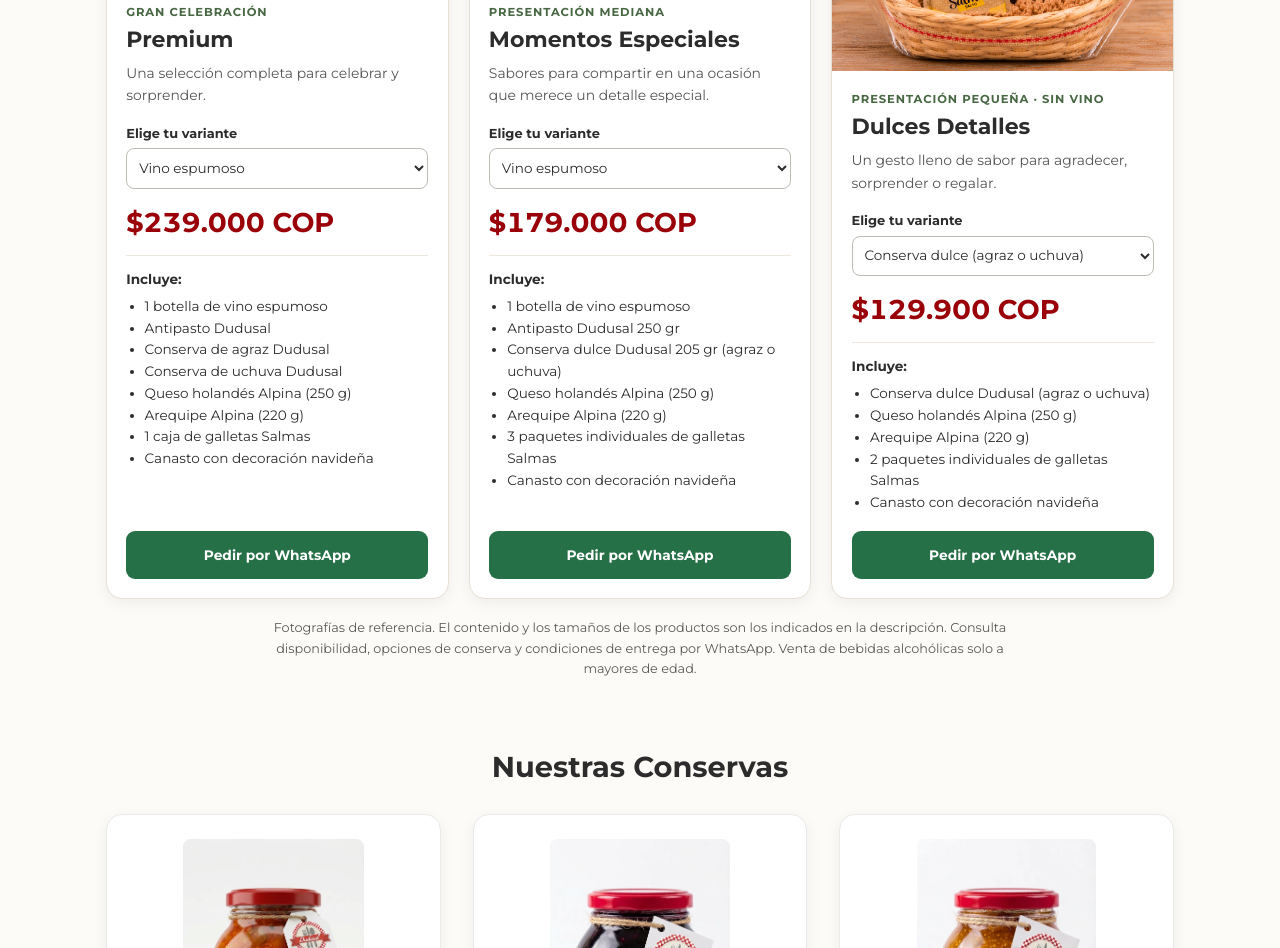
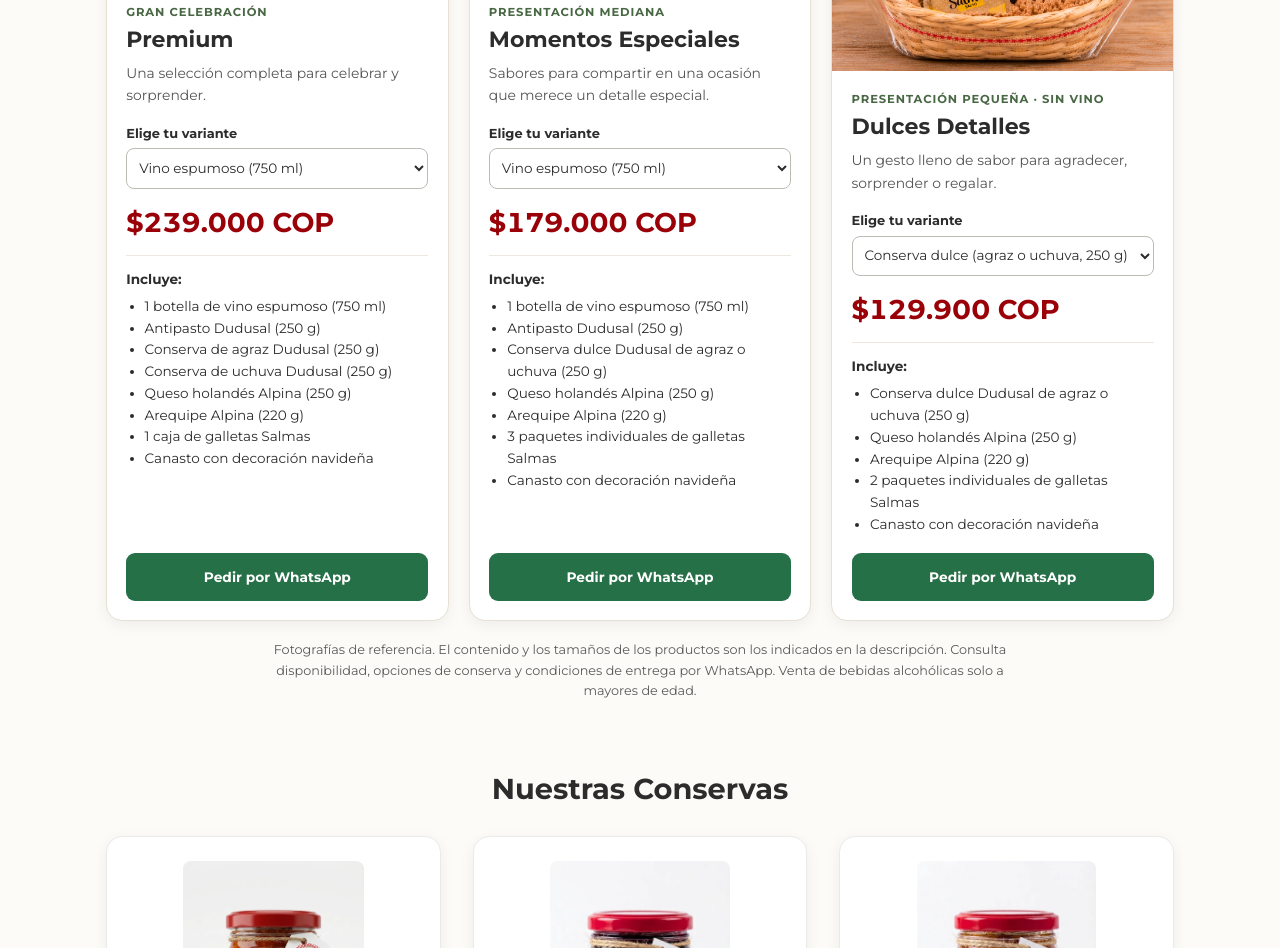
Before and after one commit to SoyAlexandra/dudusal-col, a plain HTML site: page index.html in a window 1280 px wide. Shown: the part 1047-1995 px from the top of the page. Drawn offline with Linux system fonts and the light colour scheme.

Commit message:
Actualizacion de gramajes y volumen de vinos en anchetas

```diff
--- a/index.html
+++ b/index.html
@@ -313,7 +313,7 @@
       <p>Disfruta nuestras recetas artesanales sin preservantes. Explora cómo servirlas en tus eventos festivos o en tu casa.</p>
       <a class="gift-cta" href="#anchetas">Descubre nuestras anchetas de Navidad</a>
     </section>
-    <!-- ANCHETAS GOURMET CELEBRACIONES ESPECIALES -->
+    <!-- ANCHETAS GOURMET NAVIDAD 2026 -->
     <section class="gift-section" id="anchetas" aria-labelledby="gift-title">
       <div class="gift-intro">
         <div class="gift-kicker">Colección Especial</div>
@@ -328,10 +328,10 @@
             <h3>Premium</h3>
             <p class="gift-description">Una selección completa para celebrar y sorprender.</p>
             <label class="gift-label" for="gift-premium">Elige tu variante</label>
-            <select class="gift-variant" id="gift-premium"><option value="premium-espumoso" data-price="239000">Vino espumoso</option><option value="premium-gato-negro" data-price="259900">Vino Gato Negro</option></select>
+            <select class="gift-variant" id="gift-premium"><option value="premium-espumoso" data-price="239000">Vino espumoso (750 ml)</option><option value="premium-gato-negro" data-price="259900">Vino Gato Negro (750 ml)</option></select>
             <div class="gift-price" aria-live="polite">$239.000 COP</div>
-            <div class="gift-includes"><strong>Incluye:</strong><ul><li class="gift-variable">1 botella de vino espumoso</li><li>Antipasto Dudusal</li><li>Conserva de agraz Dudusal</li><li>Conserva de uchuva Dudusal</li><li>Queso holandés Alpina (250 g)</li><li>Arequipe Alpina (220 g)</li><li>1 caja de galletas Salmas</li><li>Canasto con decoración navideña</li></ul></div>
-            <a class="gift-order" href="https://wa.me/573114870635?text=Hola%20DUDUSAL%2C%20me%20interesa%20la%20ancheta%20Premium%20-%20Vino%20espumoso%20%28%24239.000%20COP%29.%20%C2%BFMe%20confirman%20disponibilidad%20y%20entrega%3F" target="_blank" rel="noopener noreferrer">Pedir por WhatsApp</a>
+            <div class="gift-includes"><strong>Incluye:</strong><ul><li class="gift-variable">1 botella de vino espumoso (750 ml)</li><li>Antipasto Dudusal (250 g)</li><li>Conserva de agraz Dudusal (250 g)</li><li>Conserva de uchuva Dudusal (250 g)</li><li>Queso holandés Alpina (250 g)</li><li>Arequipe Alpina (220 g)</li><li>1 caja de galletas Salmas</li><li>Canasto con decoración navideña</li></ul></div>
+            <a class="gift-order" href="https://wa.me/573114870635?text=Hola%20DUDUSAL%2C%20me%20interesa%20la%20ancheta%20Premium%20-%20Vino%20espumoso%20%28750%20ml%29%20%28%24239.000%20COP%29.%20%C2%BFMe%20confirman%20disponibilidad%20y%20entrega%3F" target="_blank" rel="noopener noreferrer">Pedir por WhatsApp</a>
           </div>
         </article>
         <article class="gift-card" data-gift="momentos">
@@ -341,10 +341,10 @@
             <h3>Momentos Especiales</h3>
             <p class="gift-description">Sabores para compartir en una ocasión que merece un detalle especial.</p>
             <label class="gift-label" for="gift-momentos">Elige tu variante</label>
-            <select class="gift-variant" id="gift-momentos"><option value="momentos-espumoso" data-price="179000">Vino espumoso</option><option value="momentos-gato-negro" data-price="199000">Vino Gato Negro</option></select>
+            <select class="gift-variant" id="gift-momentos"><option value="momentos-espumoso" data-price="179000">Vino espumoso (750 ml)</option><option value="momentos-gato-negro" data-price="199000">Vino Gato Negro (750 ml)</option></select>
             <div class="gift-price" aria-live="polite">$179.000 COP</div>
-            <div class="gift-includes"><strong>Incluye:</strong><ul><li class="gift-variable">1 botella de vino espumoso</li><li>Antipasto Dudusal 250 gr</li><li>Conserva dulce Dudusal 205 gr (agraz o uchuva)</li><li>Queso holandés Alpina (250 g)</li><li>Arequipe Alpina (220 g)</li><li>3 paquetes individuales de galletas Salmas</li><li>Canasto con decoración navideña</li></ul></div>
-            <a class="gift-order" href="https://wa.me/573114870635?text=Hola%20DUDUSAL%2C%20me%20interesa%20la%20ancheta%20Momentos%20Especiales%20-%20Vino%20espumoso%20%28%24179.000%20COP%29.%20%C2%BFMe%20confirman%20disponibilidad%20y%20entrega%3F" target="_blank" rel="noopener noreferrer">Pedir por WhatsApp</a>
+            <div class="gift-includes"><strong>Incluye:</strong><ul><li class="gift-variable">1 botella de vino espumoso (750 ml)</li><li>Antipasto Dudusal (250 g)</li><li>Conserva dulce Dudusal de agraz o uchuva (250 g)</li><li>Queso holandés Alpina (250 g)</li><li>Arequipe Alpina (220 g)</li><li>3 paquetes individuales de galletas Salmas</li><li>Canasto con decoración navideña</li></ul></div>
+            <a class="gift-order" href="https://wa.me/573114870635?text=Hola%20DUDUSAL%2C%20me%20interesa%20la%20ancheta%20Momentos%20Especiales%20-%20Vino%20espumoso%20%28750%20ml%29%20%28%24179.000%20COP%29.%20%C2%BFMe%20confirman%20disponibilidad%20y%20entrega%3F" target="_blank" rel="noopener noreferrer">Pedir por WhatsApp</a>
           </div>
         </article>
         <article class="gift-card" data-gift="detalles">
@@ -354,10 +354,10 @@
             <h3>Dulces Detalles</h3>
             <p class="gift-description">Un gesto lleno de sabor para agradecer, sorprender o regalar.</p>
             <label class="gift-label" for="gift-detalles">Elige tu variante</label>
-            <select class="gift-variant" id="gift-detalles"><option value="detalles-agraz" data-price="129900">Conserva dulce (agraz o uchuva)</option><option value="detalles-antipasto" data-price="129900">Antipasto</option></select>
+            <select class="gift-variant" id="gift-detalles"><option value="detalles-agraz" data-price="129900">Conserva dulce (agraz o uchuva, 250 g)</option><option value="detalles-antipasto" data-price="129900">Antipasto (250 g)</option></select>
             <div class="gift-price" aria-live="polite">$129.900 COP</div>
-            <div class="gift-includes"><strong>Incluye:</strong><ul><li class="gift-variable">Conserva dulce Dudusal (agraz o uchuva)</li><li>Queso holandés Alpina (250 g)</li><li>Arequipe Alpina (220 g)</li><li>2 paquetes individuales de galletas Salmas</li><li>Canasto con decoración navideña</li></ul></div>
-            <a class="gift-order" href="https://wa.me/573114870635?text=Hola%20DUDUSAL%2C%20me%20interesa%20la%20ancheta%20Dulces%20Detalles%20-%20Conserva%20dulce%20%28agraz%20o%20uchuva%29%20%28%24129.900%20COP%29.%20%C2%BFMe%20confirman%20disponibilidad%20y%20entrega%3F" target="_blank" rel="noopener noreferrer">Pedir por WhatsApp</a>
+            <div class="gift-includes"><strong>Incluye:</strong><ul><li class="gift-variable">Conserva dulce Dudusal de agraz o uchuva (250 g)</li><li>Queso holandés Alpina (250 g)</li><li>Arequipe Alpina (220 g)</li><li>2 paquetes individuales de galletas Salmas</li><li>Canasto con decoración navideña</li></ul></div>
+            <a class="gift-order" href="https://wa.me/573114870635?text=Hola%20DUDUSAL%2C%20me%20interesa%20la%20ancheta%20Dulces%20Detalles%20-%20Conserva%20dulce%20%28agraz%20o%20uchuva%2C%20250%20g%29%20%28%24129.900%20COP%29.%20%C2%BFMe%20confirman%20disponibilidad%20y%20entrega%3F" target="_blank" rel="noopener noreferrer">Pedir por WhatsApp</a>
           </div>
         </article>
       </div>
@@ -756,9 +756,9 @@
         photo.alt = 'Ancheta ' + name + ' con ' + label;
         price.textContent = formatted;
         if (card.dataset.gift === 'detalles') {
-          variable.textContent = option.value === 'detalles-antipasto' ? 'Antipasto Dudusal' : 'Conserva dulce Dudusal (agraz o uchuva)';
+          variable.textContent = option.value === 'detalles-antipasto' ? 'Antipasto Dudusal (250 g)' : 'Conserva dulce Dudusal de agraz o uchuva (250 g)';
         } else {
-          variable.textContent = option.value.endsWith('gato-negro') ? '1 botella de vino Gato Negro' : '1 botella de vino espumoso';
+          variable.textContent = option.value.endsWith('gato-negro') ? '1 botella de vino Gato Negro (750 ml)' : '1 botella de vino espumoso (750 ml)';
         }
         const message = 'Hola DUDUSAL, me interesa la ancheta ' + name + ' - ' + label + ' (' + formatted + '). ¿Me confirman disponibilidad y entrega?';
         orderLink.href = 'https://wa.me/573114870635?text=' + encodeURIComponent(message);
```
